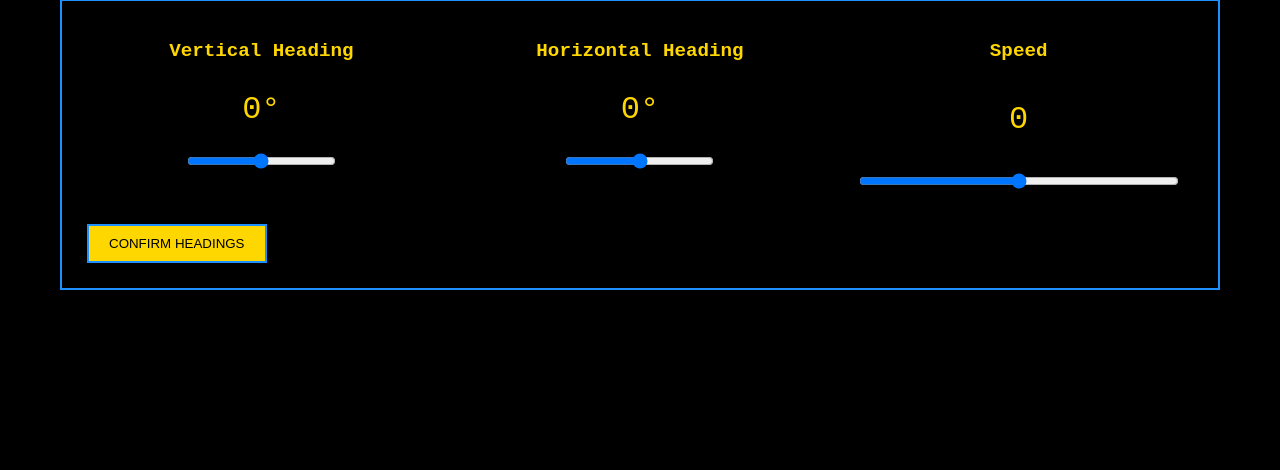
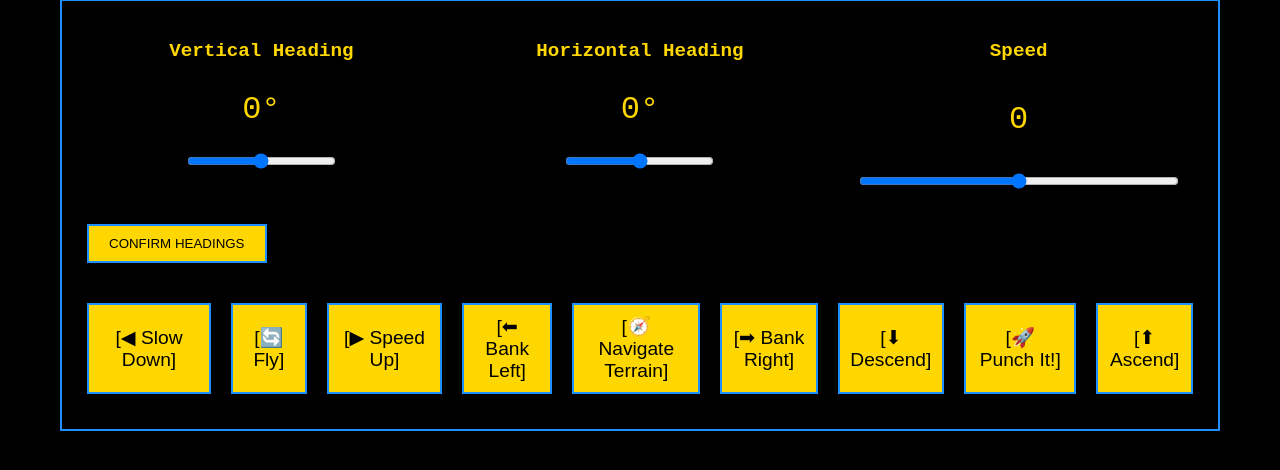
Before and after one commit to WolfLycanorcant/starwarsgame, a Flask app: template templates/pilot.html in a window 1280 px wide. Shown: the part 109-579 px from the top of the page. Run offline with Flask 3, Linux system fonts and the light colour scheme; the template is opened without the code that fills it, so the values that code supplies are empty; some libraries are stand-ins or nearby versions.

Commit message:
Add files via upload

```diff
--- a/app.py
+++ b/app.py
@@ -37,7 +37,8 @@ def handle_join(data):
                     'weapons': 100,
                     'shields': 100,
                     'hull': 100,
-                    'power': 100
+                    'power': 100,
+                    'hull_message': 'All systems nominal'
                 }
             },
             'players': {}
--- a/templates/engineer.html
+++ b/templates/engineer.html
@@ -14,6 +14,7 @@
                 <div>
                     <h3>Hull Integrity:</h3>
                     <div id="hull" class="text-4xl">100%</div>
+                    <div id="hull-message" class="text-2xl mt-2"></div>
                 </div>
                 <div>
                     <h3>Power Level:</h3>
@@ -41,6 +42,7 @@
         socket.on('state_update', (state) => {
             document.getElementById('hull').textContent = state.systems.hull + '%';
             document.getElementById('power').textContent = state.systems.power + '%';
+            document.getElementById('hull-message').textContent = state.systems.hull_message || '';
         });
 
         function adjustPower() {
--- a/templates/pilot.html
+++ b/templates/pilot.html
@@ -34,6 +34,35 @@
             background: var(--starwars-blue);
             color: #fff;
         }
+        .macro-buttons {
+            display: grid;
+            grid-template-columns: repeat(3, 1fr);
+            gap: 10px;
+            margin-top: 20px;
+        }
+        .macro-button {
+            background: var(--starwars-yellow);
+            color: #000;
+            border: 2px solid var(--starwars-blue);
+            padding: 10px;
+            font-size: 1.2em;
+            cursor: pointer;
+            transition: all 0.3s;
+        }
+        .macro-button:hover {
+            background: var(--starwars-blue);
+            color: #fff;
+            transform: scale(1.05);
+        }
+        .macro-button:active {
+            transform: scale(0.95);
+        }
+        .macro-row {
+            display: flex;
+            justify-content: center;
+            gap: 10px;
+            margin: 10px 0;
+        }
     </style>
 </head>
 <body>
@@ -65,6 +94,48 @@
             <button class="confirm-button" onclick="confirmHeadings()">
                 CONFIRM HEADINGS
             </button>
+
+            <!-- Add macro buttons -->
+            <div class="macro-buttons">
+                <!-- Speed Controls -->
+                <div class="macro-row">
+                    <button class="macro-button" onclick="setSpeed(-10)">
+                        [◀ Slow Down]
+                    </button>
+                    <button class="macro-button" onclick="setSpeed(50)">
+                        [🔄 Fly]
+                    </button>
+                    <button class="macro-button" onclick="setSpeed(10)">
+                        [▶ Speed Up]
+                    </button>
+                </div>
+
+                <!-- Heading Controls -->
+                <div class="macro-row">
+                    <button class="macro-button" onclick="bankLeft()">
+                        [⬅ Bank Left]
+                    </button>
+                    <button class="macro-button" onclick="navigateTerrain()">
+                        [🧭 Navigate Terrain]
+                    </button>
+                    <button class="macro-button" onclick="bankRight()">
+                        [➡ Bank Right]
+                    </button>
+                </div>
+
+                <!-- Vertical Controls -->
+                <div class="macro-row">
+                    <button class="macro-button" onclick="descend()">
+                        [⬇ Descend]
+                    </button>
+                    <button class="macro-button" onclick="punchIt()">
+                        [🚀 Punch It!]
+                    </button>
+                    <button class="macro-button" onclick="ascend()">
+                        [⬆ Ascend]
+                    </button>
+                </div>
+            </div>
         </div>
     </div>
 
@@ -134,6 +205,63 @@
                 value: currentValues.speed
             });
         }
+
+        // Macro functions
+        function setSpeed(increment) {
+            currentValues.speed = Math.max(0, Math.min(100, currentValues.speed + increment));
+            document.getElementById('speed').textContent = currentValues.speed;
+            document.getElementById('speed-control').value = currentValues.speed;
+        }
+
+        function bankLeft() {
+            currentValues.headingX = Math.max(-180, Math.min(180, currentValues.headingX - 10));
+            document.getElementById('heading-x').textContent = currentValues.headingX + '°';
+            document.getElementById('heading-x-control').value = currentValues.headingX;
+        }
+
+        function bankRight() {
+            currentValues.headingX = Math.max(-180, Math.min(180, currentValues.headingX + 10));
+            document.getElementById('heading-x').textContent = currentValues.headingX + '°';
+            document.getElementById('heading-x-control').value = currentValues.headingX;
+        }
+
+        function navigateTerrain() {
+            // Random terrain navigation
+            currentValues.headingX = Math.floor(Math.random() * 360) - 180;
+            currentValues.headingY = Math.floor(Math.random() * 180) - 90;
+
+            document.getElementById('heading-x').textContent = currentValues.headingX + '°';
+            document.getElementById('heading-y').textContent = currentValues.headingY + '°';
+            document.getElementById('heading-x-control').value = currentValues.headingX;
+            document.getElementById('heading-y-control').value = currentValues.headingY;
+        }
+
+        function descend() {
+            currentValues.headingY = Math.max(-90, Math.min(90, currentValues.headingY - 10));
+            document.getElementById('heading-y').textContent = currentValues.headingY + '°';
+            document.getElementById('heading-y-control').value = currentValues.headingY;
+        }
+
+        function ascend() {
+            currentValues.headingY = Math.max(-90, Math.min(90, currentValues.headingY + 10));
+            document.getElementById('heading-y').textContent = currentValues.headingY + '°';
+            document.getElementById('heading-y-control').value = currentValues.headingY;
+        }
+
+        function punchIt() {
+            // Maximum speed and straight ahead
+            currentValues.speed = 100;
+            currentValues.headingX = 0;
+            currentValues.headingY = 0;
+
+            document.getElementById('speed').textContent = currentValues.speed;
+            document.getElementById('heading-x').textContent = currentValues.headingX + '°';
+            document.getElementById('heading-y').textContent = currentValues.headingY + '°';
+
+            document.getElementById('speed-control').value = currentValues.speed;
+            document.getElementById('heading-x-control').value = currentValues.headingX;
+            document.getElementById('heading-y-control').value = currentValues.headingY;
+        }
     </script>
 </body>
 </html>
```
Also changed, not shown: templates/gm.html (+6 -1 lines).
